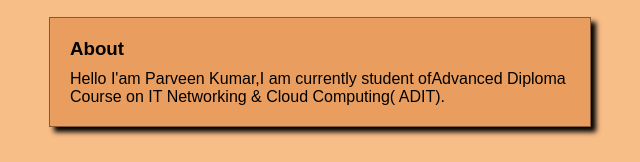
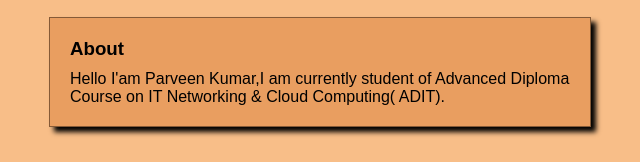
Before and after one commit to Parveen200/Portfolio, a plain HTML site: page index.html in a window 1280 px wide. Shown: the part 581-743 px from the top of the page, 320-960 px from the left. Drawn offline with Linux system fonts and the light colour scheme.

Commit message:
Update index.html

```diff
--- a/index.html
+++ b/index.html
@@ -117,7 +117,7 @@ form{white-space: pre; }
 
     <div class="box7">
         <h3 style="margin-bottom: 10px;" id="about">About</h3>
-        <p> Hello I'am  Parveen Kumar,I am currently student ofAdvanced Diploma Course on IT Networking & Cloud Computing( ADIT).</p>
+        <p> Hello I'am  Parveen Kumar,I am currently student of Advanced Diploma Course on IT Networking & Cloud Computing( ADIT).</p>
     </div>
 
 
```
